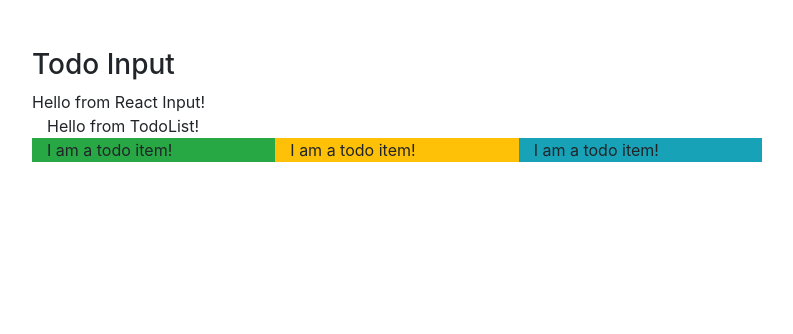
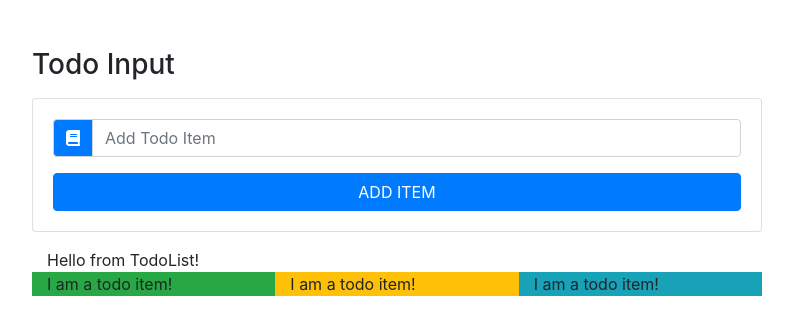
Before and after one commit to reallyusefulengine/todolist, a React (Create React App) app: page / in a window 1280 px wide. Shown: the top 334 px of the page, without its empty margins (243-1036 px from the left). Built offline with nearby package versions, Linux system fonts and the light colour scheme.

Commit message:
ADDED BASIC ELEMENTS TO THE INPUT FORM

```diff
--- a/src/components/TodoInput.js
+++ b/src/components/TodoInput.js
@@ -2,7 +2,33 @@
 
 class TodoInput extends Component {
   render() {
-    return <div>Hello from React Input!</div>;
+    const { item, handleChange, handleSubmit, editItem } = this.props;
+    return (
+      <div className="card card-body my-3">
+        <form onSubmit={handleSubmit}>
+          <div className="input-group">
+            <div className="input-group-prepend">
+              <div className="input-group-text bg-primary text-white">
+                <i className="fas fa-book" />
+              </div>
+            </div>
+            <input
+              type="text"
+              placeholder="add todo item"
+              className="form-control text-capitalize"
+              value={item}
+              onChange={handleChange}
+            />
+          </div>
+          <button
+            type="submit"
+            className="btn btn-block btn-primary mt-3 text-uppercase"
+          >
+            add item
+          </button>
+        </form>
+      </div>
+    );
   }
 }
 
```
